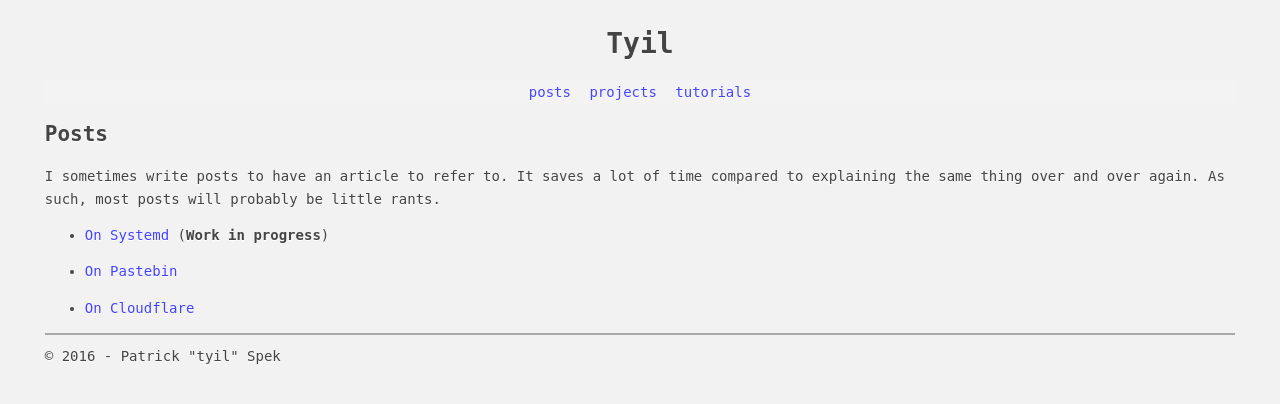
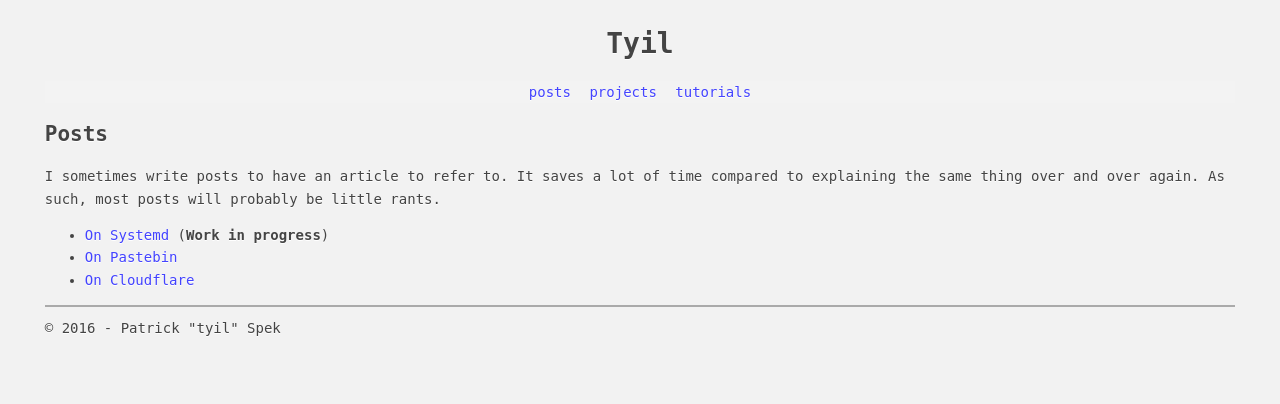
Before and after one commit to Tyil/website, a Jekyll site: the page built from _pages/posts.md, in a window 1280 px wide. Shown: the top 404 px of the page. Built offline with Jekyll 4.4.1, drawn with Linux system fonts in a browser that asks for light colours; Markdown is read by kramdown in place of the engine named in the settings.

Commit message:
Remove p margins in list

```diff
--- a/css/main.scss
+++ b/css/main.scss
@@ -85,6 +85,10 @@ table {
 	}
 }
 
+ul li p {
+	margin: 0;
+}
+
 .content-center {
 	text-align: center;
 }
```
